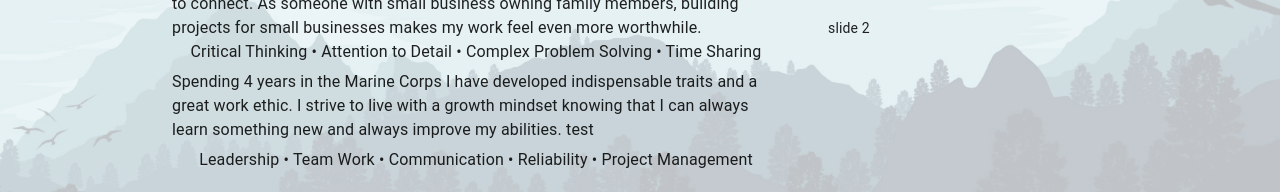
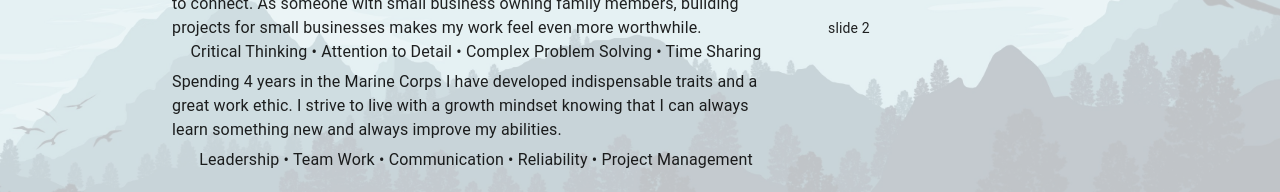
Before and after one commit to Rinez71/portfolio-mk2, a Next.js app in the folder frontend/: page /about in a window 1280 px wide. Shown: the part 322-514 px from the top of the page. Built offline with nearby package versions, Linux system fonts and the light colour scheme.

Commit message:
removed test

```diff
--- a/frontend/pages/about.tsx
+++ b/frontend/pages/about.tsx
@@ -46,7 +46,7 @@ const about: NextPage = () => {
                 Spending 4 years in the Marine Corps I have developed
                 indispensable traits and a great work ethic. I strive to live
                 with a growth mindset knowing that I can always learn something
-                new and always improve my abilities. test
+                new and always improve my abilities.
               </Typography>
               <Typography variant='body1' align='center'>
                 {' '}
```
